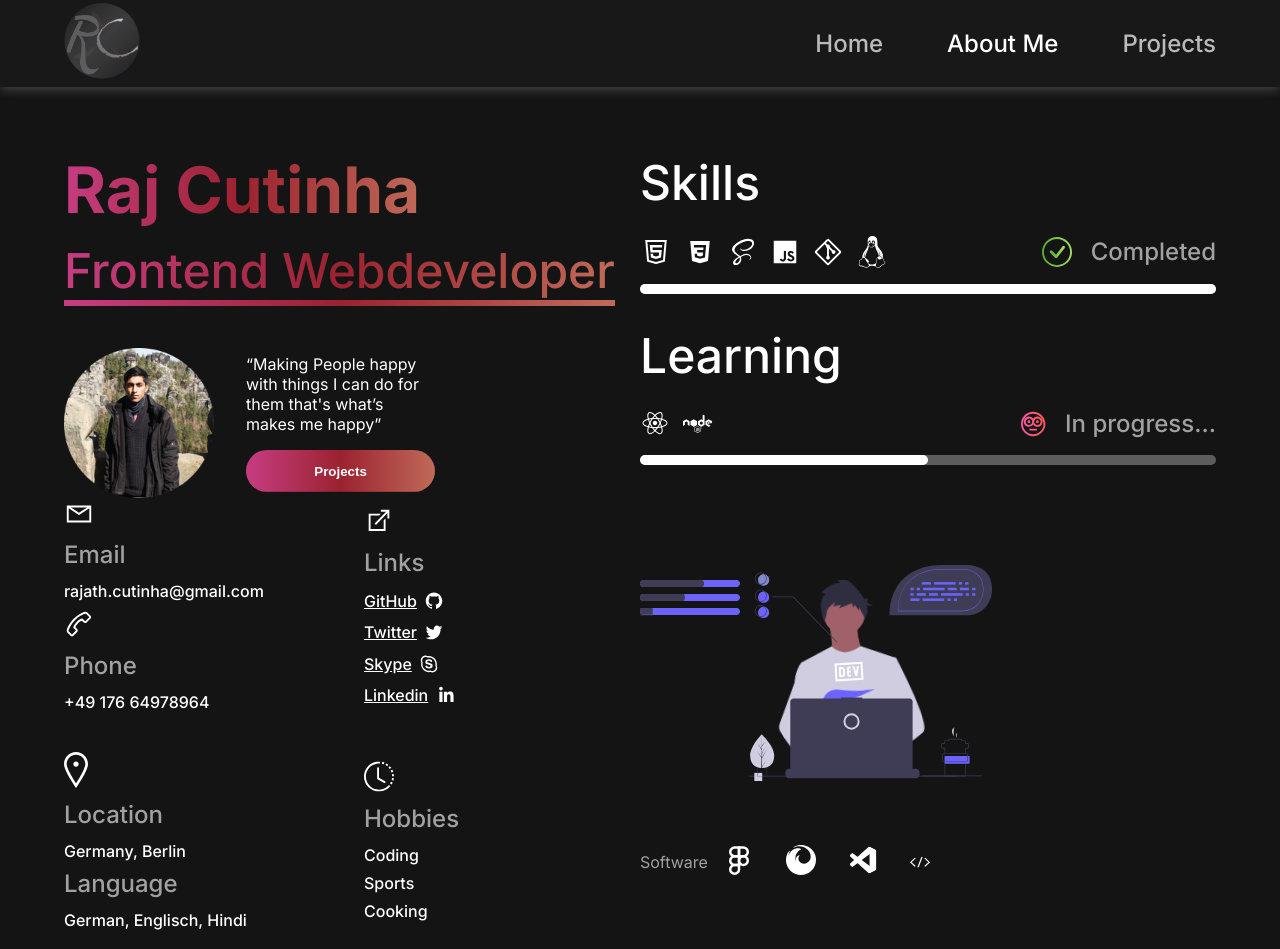
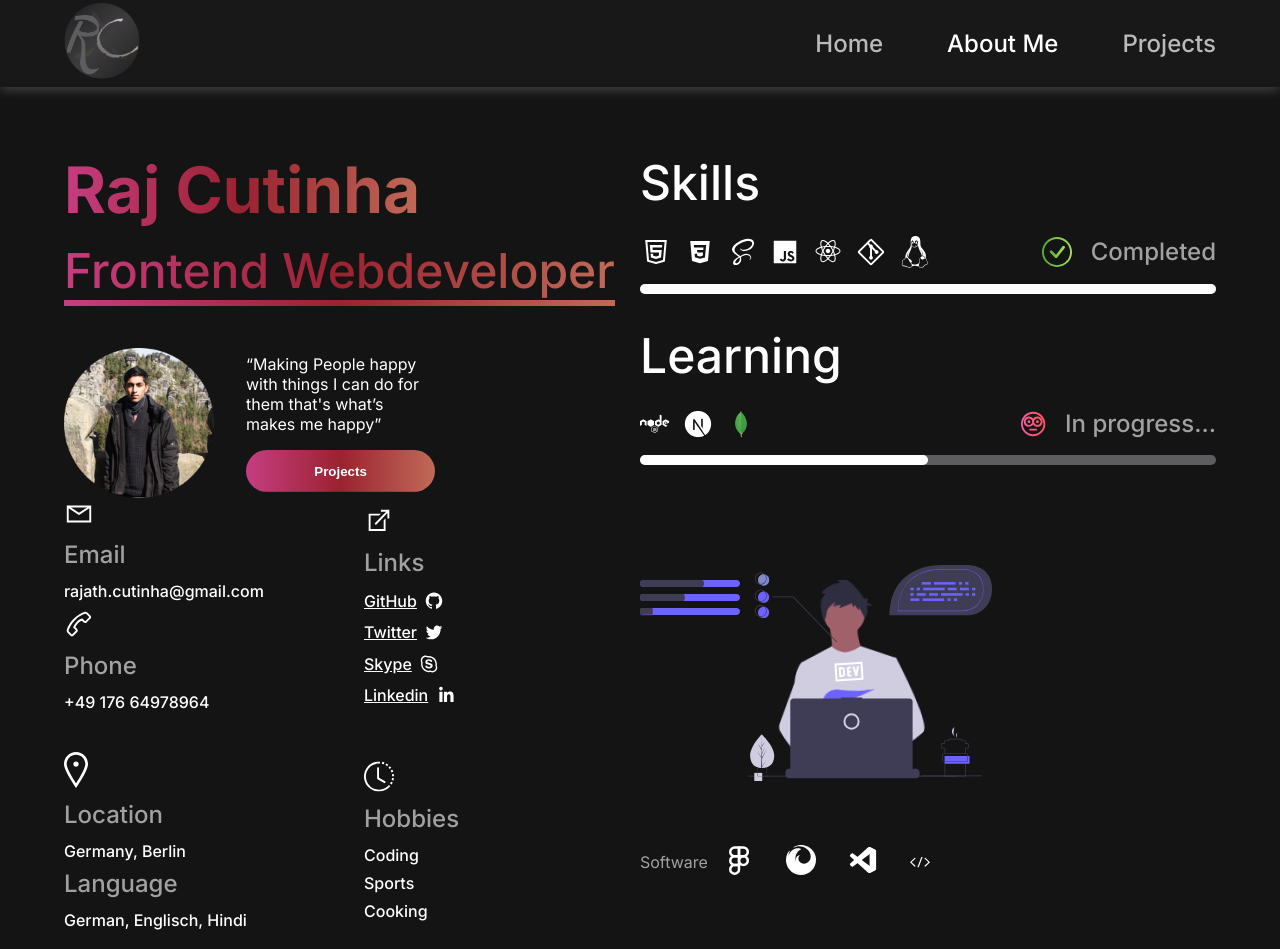
Before and after one commit to RajCutinha/Portfolio, a plain HTML site: page about.html in a window 1280 px wide. Drawn offline with Linux system fonts and the light colour scheme.

Commit message:
updated project shortly, updated skills

```diff
--- a/about.html
+++ b/about.html
@@ -189,6 +189,11 @@
 										title="JavaScript"
 									/>
 									<img
+										src="./img/skills/react.svg"
+										alt="reactjs"
+										title="React"
+									/>
+									<img
 										src="./img/skills/git.svg"
 										alt="git"
 										title="GIT"
@@ -214,14 +219,19 @@
 							<div class="skills-container">
 								<div class="skills-img">
 									<img
-										src="./img/skills/react.svg"
-										alt="reactjs"
-										title="React"
-									/>
-									<img
 										src="./img/skills/node.svg"
 										alt="nodejs"
 										title="NodeJS"
+									/>
+									<img
+										src="./img/skills/nextjs.svg"
+										alt="nextjs"
+										title="NextJS"
+									/>
+									<img
+										src="./img/skills/mongo.svg"
+										alt="mongoDB"
+										title="mongoDB"
 									/>
 								</div>
 								<div class="skills-status">
```
Also changed, not shown: projects.html (+10 -0 lines), img/Projects Mockups/Shortly.png (added), img/skills/mongo.svg (added), img/skills/nextjs.svg (added).
